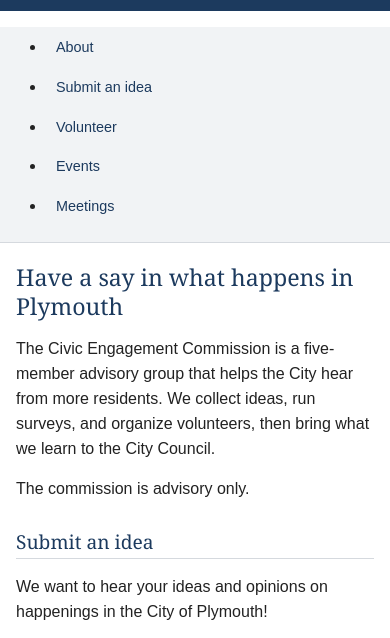
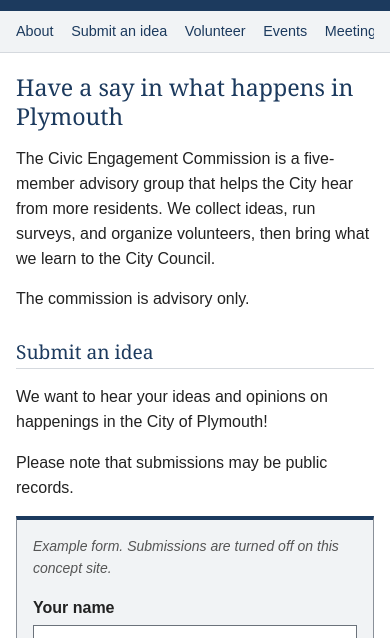
Before and after one commit to naudslee/civic-commission-concept, a plain HTML site: page index.html in a window 390 px wide. Shown: the part 147-785 px from the top of the page. Drawn offline with Linux system fonts and the light colour scheme.

Commit message:
Refactor navigation styles in index.html

```diff
--- a/index.html
+++ b/index.html
@@ -62,14 +62,9 @@
 
   nav { background: var(--silver-light); border-bottom: 1px solid var(--silver); }
   nav ul {
-    margin-left: -.55rem;
-    flex-wrap: nowrap;
-    overflow-x: auto;
-    -webkit-overflow-scrolling: touch;
-    scrollbar-width: none;
+    list-style: none; margin: 0 0 0 -.9rem; padding: 0;
+    display: flex; flex-wrap: wrap;
   }
-    nav ul::-webkit-scrollbar { display: none; }
-    nav a { padding: .6rem .55rem; font-size: .9rem; white-space: nowrap; }
   nav a {
     display: block; padding: .65rem .9rem; color: var(--navy);
     text-decoration: none; font-size: .95rem;
@@ -145,8 +140,15 @@
     .seal { width: 64px; height: 64px; }
     .site-name { font-size: 1.25rem; }
     .site-place { font-size: .85rem; }
-    nav ul { margin-left: -.6rem; }
-    nav a { padding: .55rem .6rem; font-size: .9rem; }
+    nav ul {
+      margin-left: -.55rem;
+      flex-wrap: nowrap;
+      overflow-x: auto;
+      -webkit-overflow-scrolling: touch;
+      scrollbar-width: none;
+    }
+    nav ul::-webkit-scrollbar { display: none; }
+    nav a { padding: .6rem .55rem; font-size: .9rem; white-space: nowrap; }
     .layout { flex-direction: column; gap: 1.5rem; padding-top: 1.25rem; padding-bottom: 1.5rem; }
     aside { flex-basis: auto; border-top: 1px solid var(--silver); padding-top: 1.25rem; }
     h1 { font-size: 1.45rem; }
@@ -323,3 +325,6 @@
 
 </body>
 </html>
+
+</body>
+</html>
```
